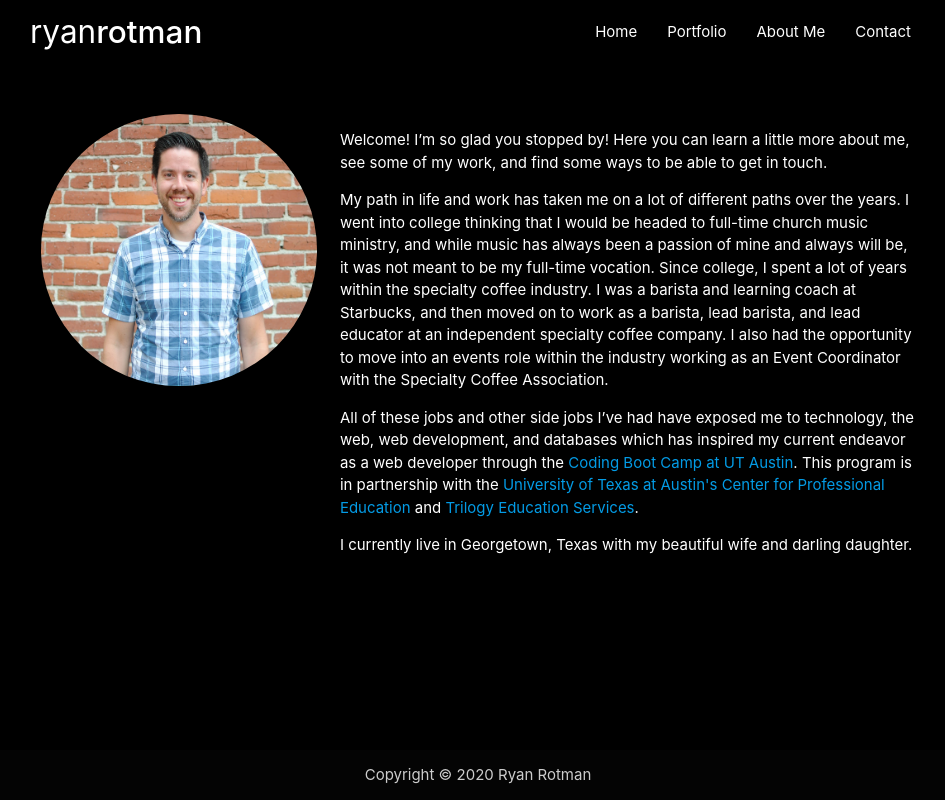
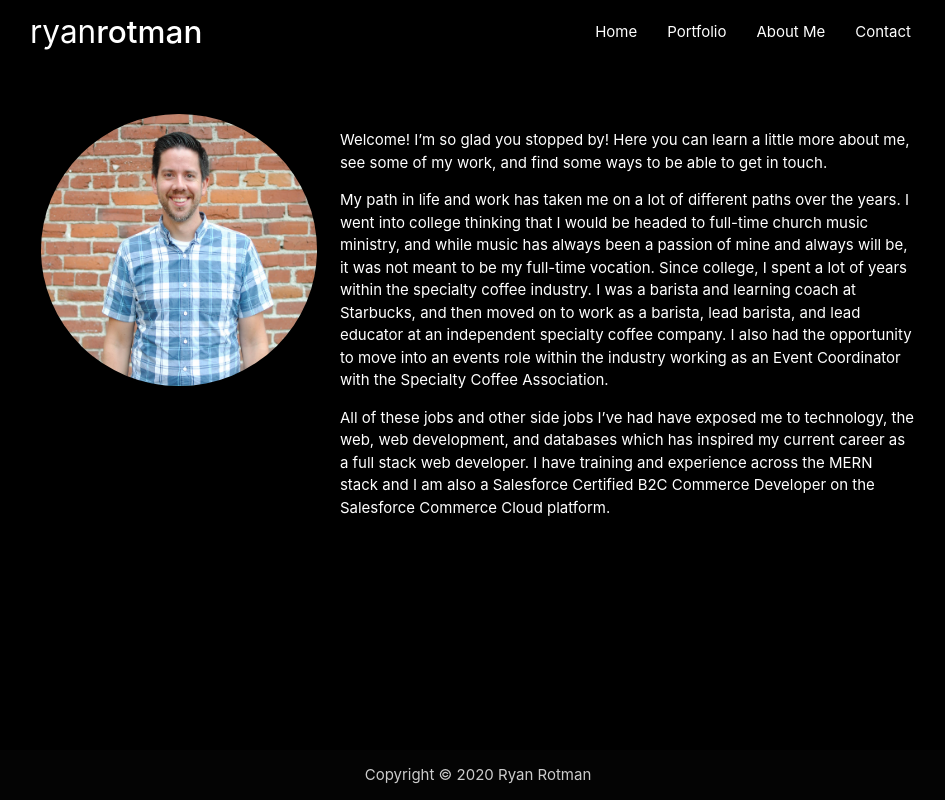
Before and after one commit to ryanrotman/ryanrotman.github.io, a React (Create React App) app: page /about in a window 1280 px wide. Shown: the whole page, without its empty margins (162-1107 px from the left). Built offline with nearby package versions, Linux system fonts and the light colour scheme.

Commit message:
updated about me section

```diff
--- a/src/components/AboutMe/index.js
+++ b/src/components/AboutMe/index.js
@@ -9,8 +9,7 @@ function AboutMe() {
             <div className="col s12 m8">
                 <p className="white-text">Welcome! I’m so glad you stopped by! Here you can learn a little more about me, see some of my work, and find some ways to be able to get in touch.</p>
                 <p className="white-text">My path in life and work has taken me on a lot of different paths over the years. I went into college thinking that I would be headed to full-time church music ministry, and while music has always been a passion of mine and always will be, it was not meant to be my full-time vocation. Since college, I spent a lot of years within the specialty coffee industry. I was a barista and learning coach at Starbucks, and then moved on to work as a barista, lead barista, and lead educator at an independent specialty coffee company. I also had the opportunity to move into an events role within the industry working as an Event Coordinator with the Specialty Coffee Association.</p>
-                <p className="white-text">All of these jobs and other side jobs I’ve had have exposed me to technology, the web, web development, and databases which has inspired my current endeavor as a web developer through the <a href="https://techbootcamps.utexas.edu/coding/#1591724898890-15754900-8a15" target="_blank">Coding Boot Camp at UT Austin</a>. This program is in partnership with the <a href="https://professionaled.utexas.edu/" target="_blank">University of Texas at Austin's Center for Professional Education</a> and <a href="https://www.trilogyed.com/" target="_blank">Trilogy Education Services</a>.</p>
-                <p className="white-text">I currently live in Georgetown, Texas with my beautiful wife and darling daughter.</p>
+                <p className="white-text">All of these jobs and other side jobs I’ve had have exposed me to technology, the web, web development, and databases which has inspired my current career as a full stack web developer. I have training and experience across the MERN stack and I am also a Salesforce Certified B2C Commerce Developer on the Salesforce Commerce Cloud platform.</p>
             </div>
         </div>
     )
```
